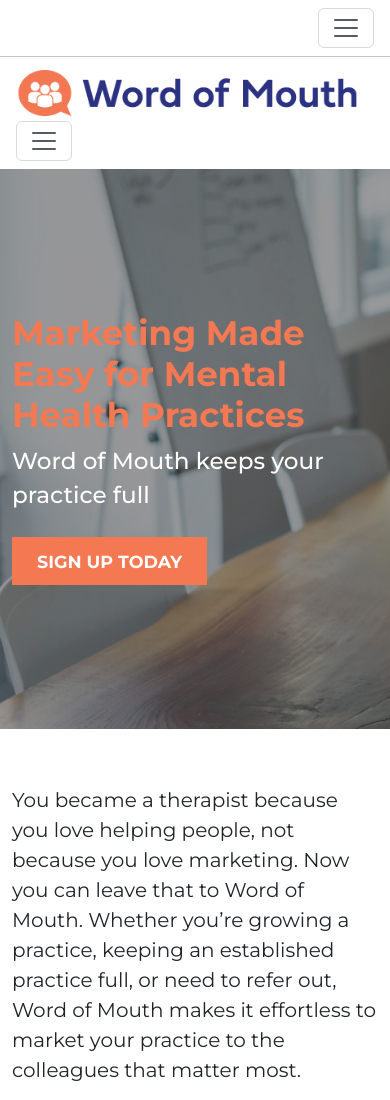
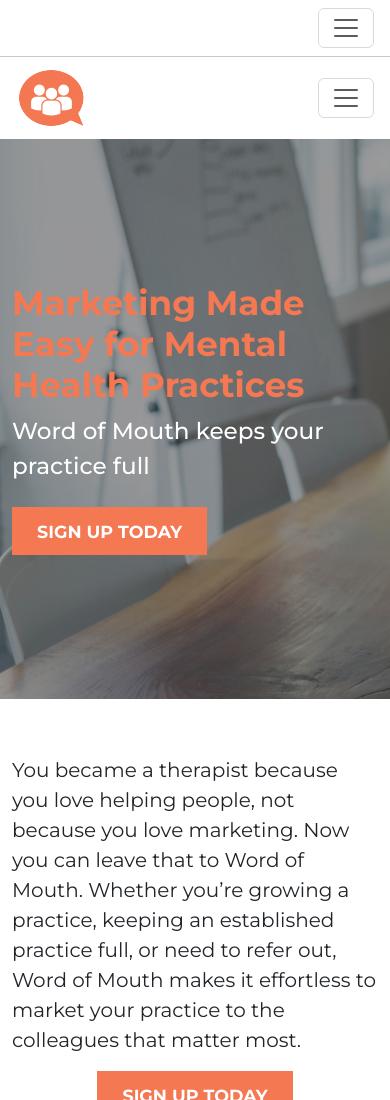
Before and after one commit to gurleen124/word-of-mouth, a website: page index.html in a window 390 px wide. Shown: the top 1100 px of the page. Drawn offline with nearby package versions, Linux system fonts and the light colour scheme; files that its build step writes are made by us from their sources.

Commit message:
theming changes

```diff
--- a/index.html
+++ b/index.html
@@ -47,7 +47,8 @@
         <nav class="navbar navbar-expand-lg">
             <div class="container px-3">
                 <a class="navbar-brand" href="#"><img src="./assets/images/Logo.png" height="56px" alt="logo"
-                        class="img-fluid"></a>
+                        class="img-fluid d-none d-md-flex">
+                    <img src="./assets/images/favicon-logo.png" alt="mobile-logo" class="img-fluid d-md-none d-flex"></a>
                 <button class="navbar-toggler" type="button" data-bs-toggle="collapse"
                     data-bs-target="#navbarContent" aria-controls="navbarContent"
                     aria-expanded="false" aria-label="Toggle navigation">
```
Also changed, not shown: assets/sass/_custom.scss (line endings or trailing spaces).
